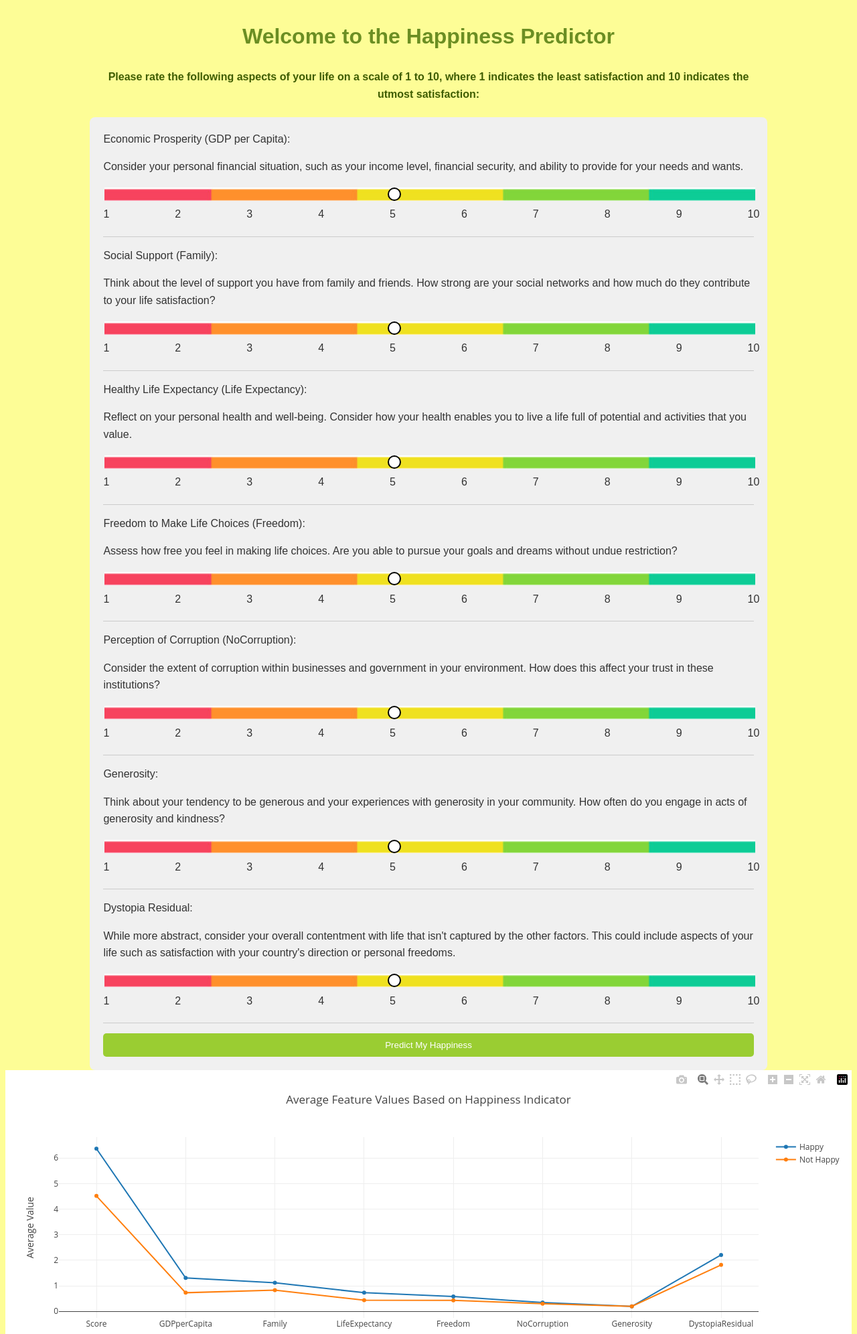
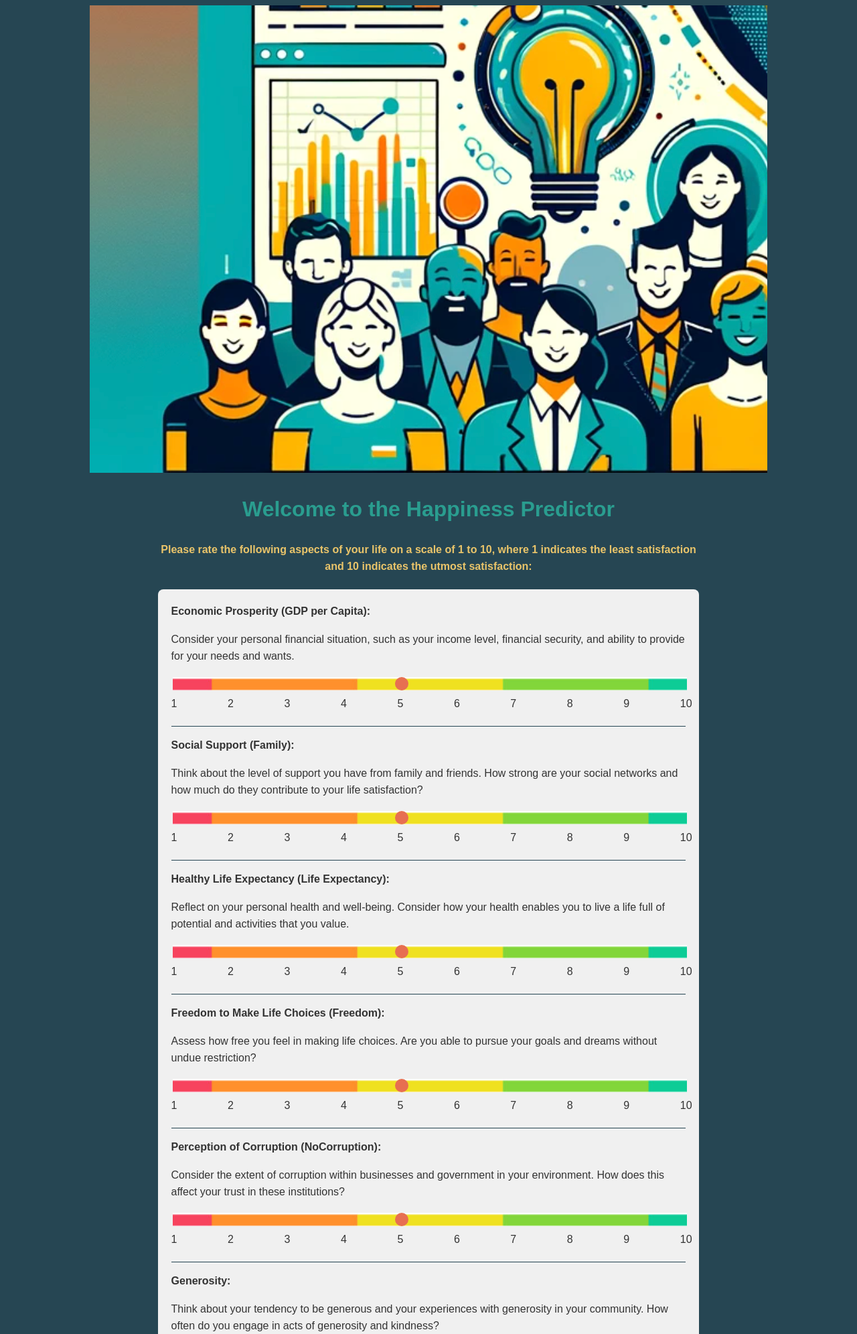
Before and after one commit to NidaB-C/happiness_project, a Flask app: page / in a window 1280 px wide. Shown: the top 1992 px of the page at 67% size. Run offline with Flask 2, Linux system fonts and the light colour scheme; parts of the project's set-up code (start-up, migrations or seed data) failed here and were passed over; some libraries are stand-ins or nearby versions.

Commit message:
Update colour scheme and add headers.

```diff
--- a/src/static/css/style.css
+++ b/src/static/css/style.css
@@ -1,6 +1,6 @@
 body {
     font-family: 'Arial', sans-serif;
-    background-color: #fdfd96; /* A light uplifting yellow */
+    background-color: #264653; /* Deep blue-green */
     color: #333333;
     line-height: 1.6;
 }
@@ -13,12 +13,12 @@
 
 h1 {
     text-align: center;
-    color: #6b8e23; /* Olive green for positivity */
+    color: #2A9D8F; /* Greenish-blue */
 }
 
 h4 {
     text-align: center;
-    color: #3f5d00; /*Darker Olive green for positivity */
+    color: #E9C46A; /* Sandy yellow */
 }
 
 form {
@@ -46,8 +46,8 @@
     appearance: none;
     width: 20px;
     height: 20px;
-    background-color: #ffffff; /* Customize thumb color */
-    border: 2px solid #000000; /* Customize thumb border */
+    background-color: #E76F51; /* Burnt orange for the slider thumb */
+    border: none; /* Removing border */
     border-radius: 50%;
     cursor: pointer;
 }
@@ -71,7 +71,7 @@
     border: none;
     height: 1px;
     margin-bottom: 15px;
-    background-color: #ccc; /* Divider color */
+    background-color: #264653; /* Dark blue for the divider */
 }
 
 input[type='number'] {
@@ -84,7 +84,7 @@
     display: block;
     width: 100%;
     padding: 10px;
-    background-color: #9acd32; /* A cheerful green */
+    background-color: #2A9D8F; /* Greenish-blue */
     color: white;
     border: none;
     border-radius: 5px;
@@ -92,5 +92,5 @@
 }
 
 input[type='submit']:hover {
-    background-color: #7fbf00; /* A darker green for contrast on hover */
+    background-color: #264653; /* Dark blue for contrast on hover */
 }
--- a/src/templates/index.html
+++ b/src/templates/index.html
@@ -11,12 +11,14 @@
 </head>
 <body>
     <div class="container">
+        <img src="{{ url_for('static', filename='images/header_2.png') }}" alt="Header Image">
+    <div class="container">
         <h1>Welcome to the Happiness Predictor</h1>
         <h4>Please rate the following aspects of your life on a scale of 1 to 10, where 1 indicates the least satisfaction and 10 indicates the utmost satisfaction:</h4>
 
         <form action="/predict" method="post">
 
-            <label for="gdp">Economic Prosperity (GDP per Capita):</label>
+            <label for="gdp" style="font-weight:bold;">Economic Prosperity (GDP per Capita):</label>
             <p>Consider your personal financial situation, such as your income level, financial security, and ability to provide for your needs and wants.</p>
             <input type="range" id="gdp" name="gdp" min="1" max="10" value="5" step="1">
             <div class="slider-labels">
@@ -33,7 +35,7 @@
             </div>
             <hr class="divider">
 
-            <label for="social">Social Support (Family):</label>
+            <label for="social" style="font-weight:bold;">Social Support (Family):</label>
             <p>Think about the level of support you have from family and friends. How strong are your social networks and how much do they contribute to your life satisfaction?</p>
             <input type="range" id="social" name="social" min="1" max="10" value="5" step="1">
             <div class="slider-labels">
@@ -50,7 +52,7 @@
             </div>
             <hr class="divider">
 
-            <label for="health">Healthy Life Expectancy (Life Expectancy):</label>
+            <label for="health" style="font-weight:bold;">Healthy Life Expectancy (Life Expectancy):</label>
             <p>Reflect on your personal health and well-being. Consider how your health enables you to live a life full of potential and activities that you value.</p>
             <input type="range" id="health" name="health" min="1" max="10" value="5" step="1">
             <div class="slider-labels">
@@ -67,7 +69,7 @@
             </div>
             <hr class="divider">
 
-            <label for="freedom">Freedom to Make Life Choices (Freedom):</label>
+            <label for="freedom" style="font-weight:bold;">Freedom to Make Life Choices (Freedom):</label>
             <p>Assess how free you feel in making life choices. Are you able to pursue your goals and dreams without undue restriction?</p>
             <input type="range" id="freedom" name="freedom" min="1" max="10" value="5" step="1">
             <div class="slider-labels">
@@ -84,7 +86,7 @@
             </div>
             <hr class="divider">
 
-            <label for="corruption">Perception of Corruption (NoCorruption):</label>
+            <label for="corruption" style="font-weight:bold;">Perception of Corruption (NoCorruption):</label>
             <p>Consider the extent of corruption within businesses and government in your environment. How does this affect your trust in these institutions?</p>
             <input type="range" id="corruption" name="corruption" min="1" max="10" value="5" step="1">
             <div class="slider-labels">
@@ -101,7 +103,7 @@
             </div>
             <hr class="divider">
 
-            <label for="generosity">Generosity:</label>
+            <label for="generosity" style="font-weight:bold;">Generosity:</label>
             <p>Think about your tendency to be generous and your experiences with generosity in your community. How often do you engage in acts of generosity and kindness?</p>
             <input type="range" id="generosity" name="generosity" min="1" max="10" value="5" step="1">
             <div class="slider-labels">
@@ -118,7 +120,7 @@
             </div>
             <hr class="divider">
 
-            <label for="dystopia">Dystopia Residual:</label>
+            <label for="dystopia" style="font-weight:bold;">Dystopia Residual:</label>
             <p>While more abstract, consider your overall contentment with life that isn't captured by the other factors. This could include aspects of your life such as satisfaction with your country's direction or personal freedoms.</p>
             <input type="range" id="dystopia" name="dystopia" min="1" max="10" value="5" step="1">
             <div class="slider-labels">
--- a/src/templates/result.html
+++ b/src/templates/result.html
@@ -8,6 +8,9 @@
     <script src="https://cdn.plot.ly/plotly-latest.min.js"></script>
 </head>
 <body>
+    <!-- Add header image here -->
+    <img src="{{ url_for('static', filename='images/header_1.png') }}" alt="Header Image" style="width: 100%; height: auto;">
+
     <div class="container">
         <h1>{{ prediction_text }}</h1>
         <div id="plot"></div>
```
